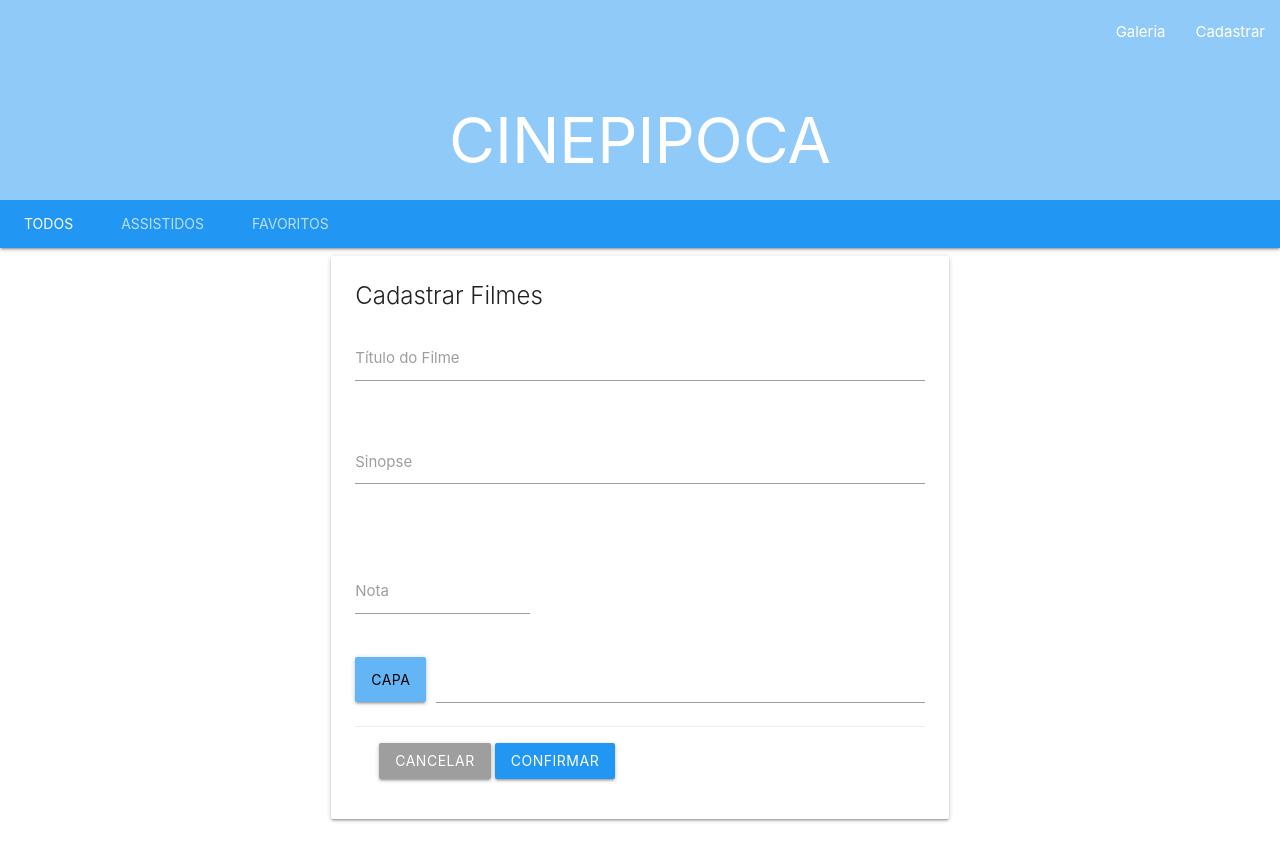
After one commit to Marcosranselmo/site-cinepipoca-php-materializecss, a PHP site: page /cadastrar.php in a window 1280 px wide. The commit adds this page. Run offline with PHP 8.4, Linux system fonts and the light colour scheme.

Commit message:
feat: paginas

```diff
--- /dev/null
+++ b/cadastrar.php
@@ -0,0 +1,95 @@
+<!DOCTYPE html>
+<html lang="en">
+
+<head>
+    <meta charset="UTF-8">
+    <meta name="viewport" content="width=device-width, initial-scale=1.0">
+
+    <!-- Compiled and minified CSS -->
+    <link rel="stylesheet" href="https://cdnjs.cloudflare.com/ajax/libs/materialize/1.0.0/css/materialize.min.css">
+
+    <!-- Compiled and minified JavaScript -->
+    <script src="https://cdnjs.cloudflare.com/ajax/libs/materialize/1.0.0/js/materialize.min.js"></script>
+
+    <link href="https://fonts.googleapis.com/icon?family=Material+Icons" rel="stylesheet">
+
+    <title>Cadastrar</title>
+</head>
+
+<body>
+    <nav class="nav-extended blue lighten-3">
+        <div class="nav-wrapper">
+            <ul id="nav-mobile" class="right">
+                <li><a href="galeria.php">Galeria</a></li>
+                <li><a href="cadastrar.php">Cadastrar</a></li>
+            </ul>
+        </div>
+        <div class="nav-header center">
+            <h1>CINEPIPOCA</h1>
+        </div>
+        <div class="nav-content">
+            <ul class="tabs tabs-transparent #2196f3 blue">
+                <li class="tab"><a class="active" href="#test1">Todos</a></li>
+                <li class="tab"><a href="#test2">Assistidos</a></li>
+                <li class="tab"><a href="#test3">Favoritos</a></li>
+            </ul>
+        </div>
+    </nav>
+
+    <div class="row">
+        <div class="col s6 offset-s3">
+            <div class="card">
+                <div class="card-content">
+
+                    <span class="card-title">Cadastrar Filmes</span>
+
+                    <!-- input titulo -->
+                    <div class="row">
+                        <div class="input-field col s12">
+                            <input id="titulo" type="text" class="validate">
+                            <label for="titulo">Título do Filme</label>
+                        </div>
+                    </div>
+
+                    <!-- input sinopse -->
+                    <div class="row">
+                        <form class="col s12">
+                            <div class="row">
+                                <div class="input-field col s12">
+                                    <textarea id="sinopse" class="materialize-textarea"></textarea>
+                                    <label for="textarea1">Sinopse</label>
+                                </div>
+                            </div>
+                        </form>
+                    </div>
+
+                    <!-- input nota -->
+                    <div class="row">
+                        <div class="input-field col s4">
+                            <input id="nota" type="number" step=".1" min=0 max=10 class="validate">
+                            <label for="nota">Nota </label>
+                        </div>
+                    </div>
+
+                    <!-- input capa -->
+                    <div class="file-field input-field">
+                        <div class="btn blue lighten-2 black-text">
+                            <span>Capa</span>
+                            <input type="file">
+                        </div>
+                        <div class="file-path-wrapper">
+                            <input class="file-path validate" type="text">
+                        </div>
+                    </div>
+
+                    <div class="card-action">
+                        <a class="btn waves-effect waves-light btn grey" href="galeria.php">Cancelar</a>
+                        <a href="#" class="waves-effect waves-light btn blue">Confirmar</a>
+                    </div>
+                </div>
+            </div>
+        </div>
+
+</body>
+
+</html>
```
Also changed, not shown: galeria.php (+45 -3 lines).
